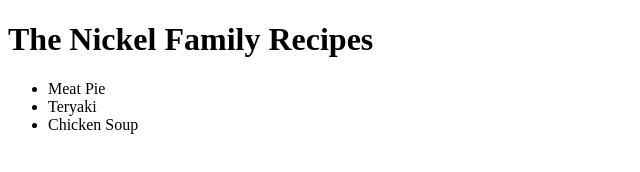
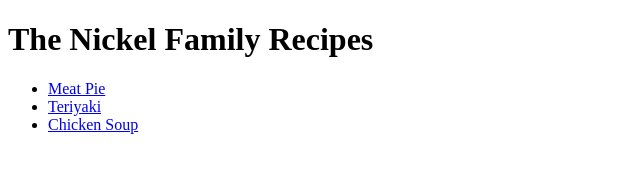
Before and after one commit to tanickel1/Recipes, a plain HTML site: page index.html in a window 1280 px wide. Shown: the whole page, without its empty margins (0-640 px from the left). Drawn offline with Linux system fonts and the light colour scheme.

Commit message:
added a makeshit list for nav

```diff
--- a/index.html
+++ b/index.html
@@ -9,9 +9,10 @@
 <body>
     <h1>The Nickel Family Recipes</h1>
     <ul>
-        <li>Meat Pie</li>
-        <li>Teryaki</li>
-        <li>Chicken Soup</li>
+        <li><a href="./meat_pie/meat_pie.html">Meat Pie</a></li>
+        <li><a href="./teryaki/teryaki.html">Teriyaki</a></li>
+        <li><a href="./chicken_soup/chicken_soup.html">Chicken Soup</a></li>
     </ul>
+
 </body>
 </html>
```
Also changed, not shown: about.html (+5 -0 lines), chicken_soup/chicken_soup.html (+0 -1 lines), teryaki/teryaki.html (+2 -3 lines).
